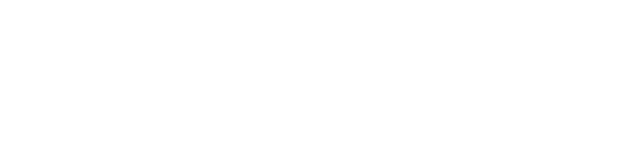
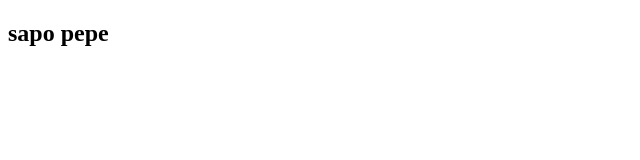
Before and after one commit to walujan/sitio_1, a plain HTML site: page index.html in a window 1280 px wide. Shown: the whole page, without its empty margins (0-640 px from the left). Drawn offline with Linux system fonts and the light colour scheme.

Commit message:
primera modificacion

```diff
--- a/index.html
+++ b/index.html
@@ -5,6 +5,6 @@
     <title>lover</title>
   </head>
   <body>
-
+    <h2>sapo pepe</h2>
   </body>
 </html>
```
